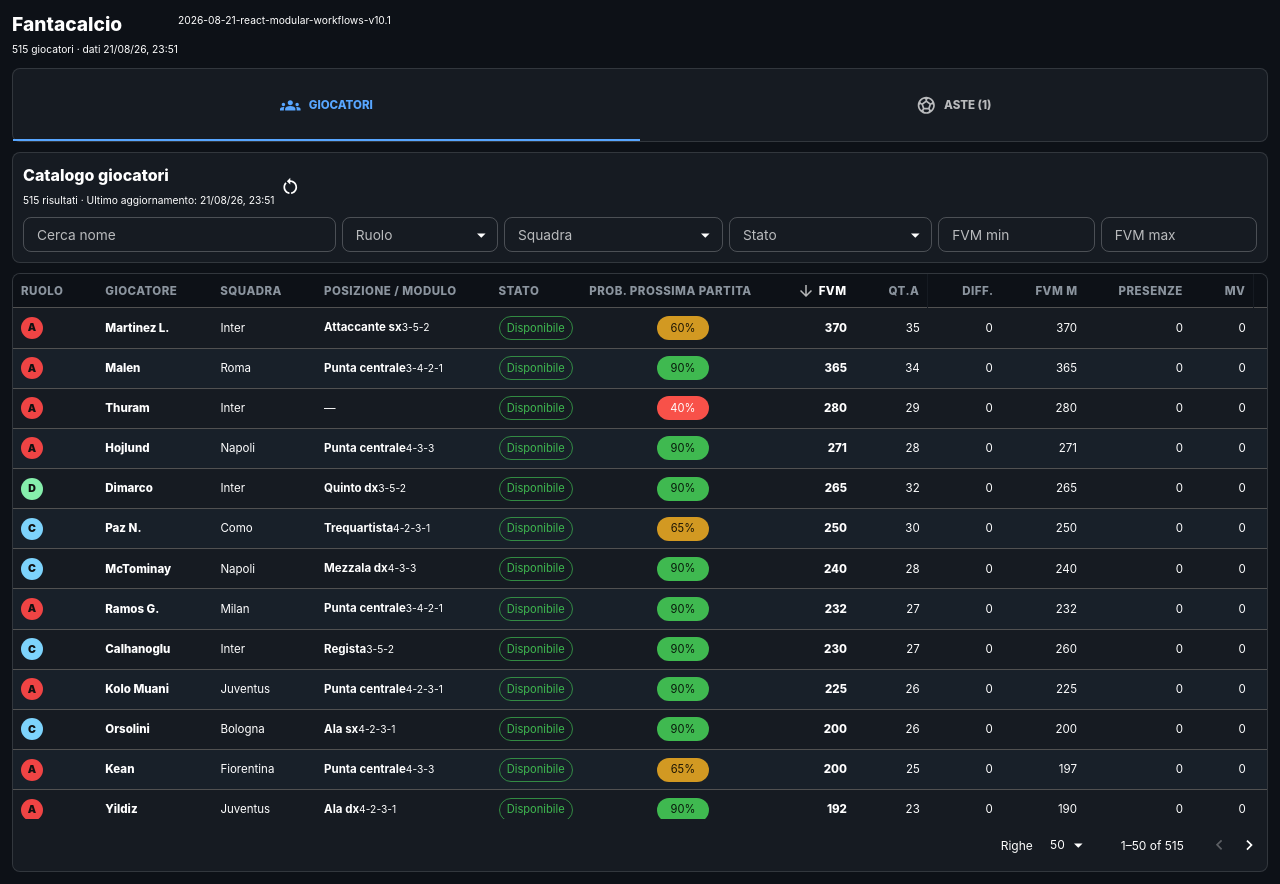
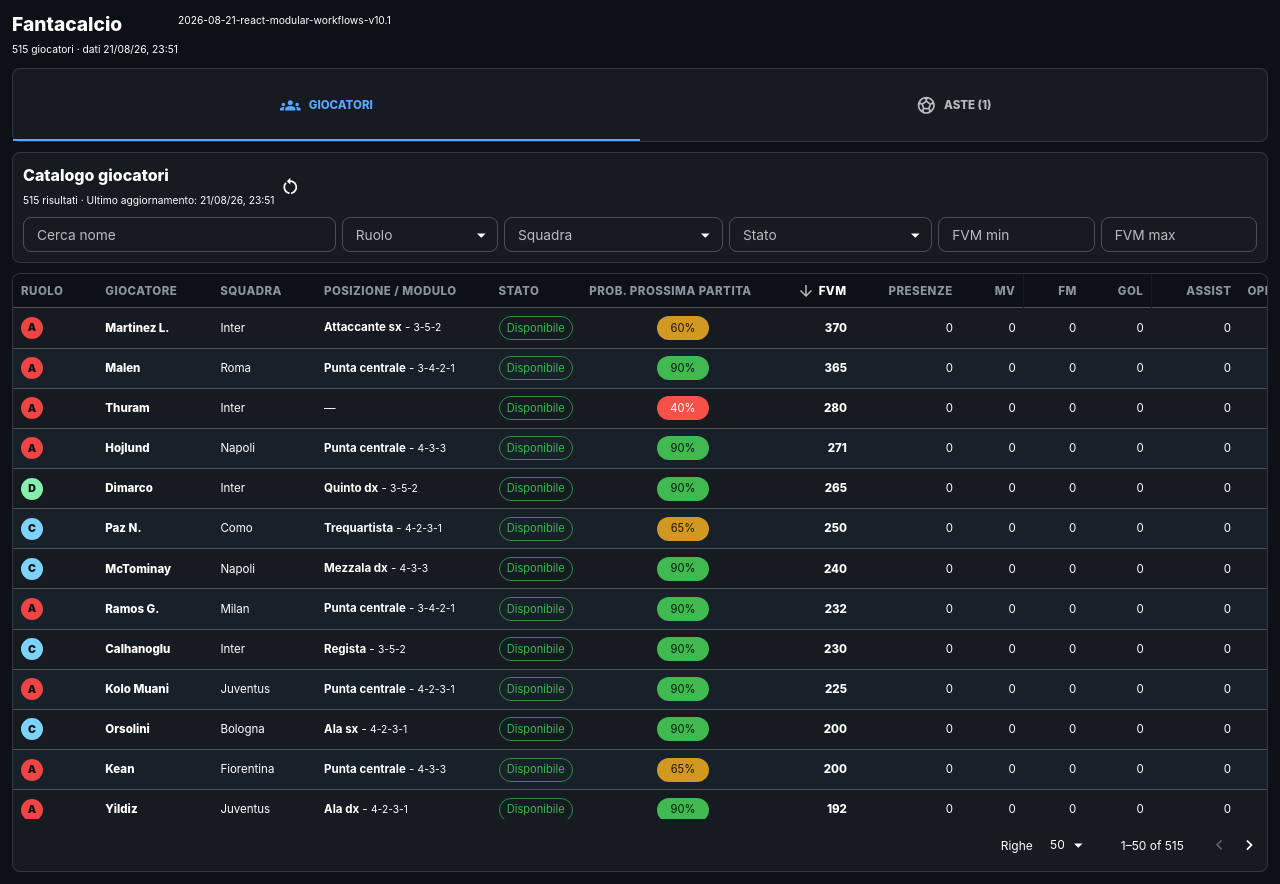
Before and after one commit to robertonav20/fantaasta, a React (Vite) app: page / in a window 1280 px wide. Built offline with nearby package versions, Linux system fonts and the light colour scheme.

Commit message:
migliorato design e spazi

```diff
--- a/src/components/AuctionPanel.jsx
+++ b/src/components/AuctionPanel.jsx
@@ -1,5 +1,5 @@
 import { useEffect, useMemo, useState } from 'react';
-import { Box, ButtonGroup, Chip, IconButton, Stack, TextField, Tooltip, Typography } from '@mui/material';
+import { Box, ButtonGroup, Chip, IconButton, InputAdornment, Paper, Stack, TextField, Tooltip, Typography } from '@mui/material';
 import UndoIcon from '@mui/icons-material/Undo';
 import RedoIcon from '@mui/icons-material/Redo';
 import SettingsIcon from '@mui/icons-material/Settings';
@@ -49,29 +49,47 @@
 
   return (
     <Stack spacing={1.1}>
-      <Stack direction={{ xs: 'column', sm: 'row' }} justifyContent="space-between" alignItems={{ xs: 'stretch', sm: 'center' }} gap={1}>
-        <Box>
-          <Typography variant="h5">{auction.name}</Typography>
-          <Typography variant="caption" color="text.secondary">Dati catalogo: {catalogUpdatedAt || '—'}{auction.historyId ? ' · collegata allo storico' : ''}</Typography>
+      <Paper variant="outlined" sx={{ px: { xs: .75, sm: 1 }, py: .65 }}>
+        <Stack direction="row" justifyContent="space-between" alignItems="center" gap={.75} flexWrap="wrap">
+          <Box sx={{ minWidth: 0, flex: '1 1 220px' }}>
+            <Stack direction="row" alignItems="baseline" spacing={.75} flexWrap="wrap">
+              <Typography variant="h6" noWrap>{auction.name}</Typography>
+              <Typography variant="caption" color="text.secondary" noWrap>
+                Catalogo {catalogUpdatedAt || '—'}{auction.historyId ? ' · storico' : ''}
+              </Typography>
+            </Stack>
           </Box>
-        <Stack direction="row" gap={.75} alignItems="center" flexWrap="wrap">
+
+          <Stack direction="row" gap={.5} alignItems="center" sx={{ ml: 'auto' }}>
+            <Tooltip title={Number(budgetInput || 0) < allocatedBudget ? 'Budget inferiore alla somma dei reparti' : 'Budget totale'}>
               <TextField
                 size="small"
                 type="number"
-            label="Budget totale"
                 value={budgetInput}
                 error={Number(budgetInput || 0) < allocatedBudget}
-            helperText={Number(budgetInput || 0) < allocatedBudget ? 'Inferiore ai reparti' : ' '}
                 onChange={(event) => setBudgetInput(event.target.value)}
                 onBlur={() => {
                   const value = Number(budgetInput || 0);
                   if (value >= allocatedBudget) onMutate((next) => { next.totalBudget = value; });
                   else setBudgetInput(String(state.totalBudget));
                 }}
-            sx={{ width: 120, '& .MuiFormHelperText-root': { m: 0, fontSize: '0.58rem', textAlign: 'center' } }}
-            inputProps={{ style: { textAlign: 'center' } }}
+                slotProps={{
+                  htmlInput: { style: { textAlign: 'center', padding: '5px 26px 5px 8px' } },
+                  input: { endAdornment: <InputAdornment position="end">cr</InputAdornment> },
+                }}
+                sx={{ width: 104, '& .MuiInputAdornment-root': { ml: -.25 }, '& .MuiInputAdornment-root .MuiTypography-root': { fontSize: '.65rem', color: 'text.secondary' } }}
               />
-          <ButtonGroup variant="outlined">
+            </Tooltip>
+
+            <ButtonGroup
+              variant="outlined"
+              size="small"
+              sx={{
+                bgcolor: 'background.default',
+                '& .MuiIconButton-root': { borderRadius: 0, p: .55, width: 30, height: 30 },
+                '& .MuiSvgIcon-root': { fontSize: 17 },
+              }}
+            >
               <Tooltip title="Undo"><span><IconButton disabled={!canUndo} onClick={onUndo}><UndoIcon /></IconButton></span></Tooltip>
               <Tooltip title="Redo"><span><IconButton disabled={!canRedo} onClick={onRedo}><RedoIcon /></IconButton></span></Tooltip>
               <Tooltip title="Configura"><IconButton onClick={() => setConfigOpen(true)}><SettingsIcon /></IconButton></Tooltip>
@@ -80,6 +98,7 @@
             </ButtonGroup>
           </Stack>
         </Stack>
+      </Paper>
 
       <AuctionSummary state={state} catalog={catalog} metrics={metrics} />
       <AuctionTable state={state} catalog={catalog} metrics={metrics} onPatchSlot={patchSlot} onShowPlayer={setInfoPlayer} />
--- a/src/components/AuctionTabs.jsx
+++ b/src/components/AuctionTabs.jsx
@@ -4,20 +4,19 @@
 
 export default function AuctionTabs({ auctions, activeAuctionId, onSelect, onAdd, onClose }) {
   return (
-    <Paper variant="outlined" sx={{ display: 'flex', alignItems: 'center', overflow: 'hidden' }}>
-      <Tabs value={activeAuctionId} onChange={(_, value) => onSelect(value)} variant="scrollable" scrollButtons="auto" sx={{ flex: 1, minWidth: 0 }}>
+    <Paper variant="outlined" sx={{ display: 'flex', alignItems: 'center', overflow: 'hidden', minHeight: 36 }}>
+      <Tabs value={activeAuctionId} onChange={(_, value) => onSelect(value)} variant="scrollable" scrollButtons="auto" sx={{ flex: 1, minWidth: 0, minHeight: 36, '& .MuiTab-root': { minHeight: 36, py: .35, px: 1 } }}>
         {auctions.map((auction) => (
           <Tab key={auction.id} value={auction.id} label={
             <Stack direction="row" alignItems="center" spacing={.25}>
               <span>{auction.name}</span>
-              {auction.historyId && <span style={{ width: 6, height: 6, borderRadius: '50%', background: 'currentColor', opacity: .8 }} />}
               <Tooltip title="Chiudi asta"><IconButton component="span" size="small" onClick={(event) => { event.preventDefault(); event.stopPropagation(); onClose(auction.id); }} sx={{ p: .15 }}><CloseIcon sx={{ fontSize: 14 }} /></IconButton></Tooltip>
             </Stack>
           } />
         ))}
       </Tabs>
       <Divider orientation="vertical" flexItem />
-      <Tooltip title="Nuova asta"><IconButton onClick={onAdd} sx={{ mx: .5 }}><AddIcon /></IconButton></Tooltip>
+      <Tooltip title="Nuova asta"><IconButton onClick={onAdd} sx={{ mx: .25, p: .65 }}><AddIcon /></IconButton></Tooltip>
     </Paper>
   );
 }
--- a/src/components/PlayerTable.jsx
+++ b/src/components/PlayerTable.jsx
@@ -68,7 +68,7 @@
 
 const columns = [
   ['role', 'Ruolo'], ['name', 'Giocatore'], ['team', 'Squadra'], ['tacticalRole', 'Posizione / modulo'], ['injury', 'Stato'],
-  ['playProbability', 'Prob. prossima partita'], ['fvm', 'FVM'], ['quote', 'Qt.A'], ['diff', 'Diff.'], ['fvmM', 'FVM M'],
+  ['playProbability', 'Prob. prossima partita'], ['fvm', 'FVM'],
   ['presenze', 'Presenze'], ['mv', 'MV'], ['fm', 'FM'], ['gol', 'Gol'], ['assist', 'Assist'],
 ];
 
@@ -89,9 +89,6 @@
     injury: player.injury || {},
     playProbability: player.availability?.titolarita ?? null,
     fvm: Number(player.fvm || 0),
-    quote: player.info?.['Qt.A'] ?? null,
-    diff: player.info?.['Diff.'] ?? null,
-    fvmM: player.info?.['FVM M'] ?? null,
     presenze: statFor(player, 'Pv'),
     mv: statFor(player, 'Mv'),
     fm: statFor(player, 'Fm'),
@@ -155,9 +152,9 @@
 
       <Paper variant="outlined" sx={{ overflow: 'hidden' }}>
         <TableContainer sx={{ overflowX: 'auto', maxHeight: 'calc(100vh - 255px)' }}>
-          <Table stickyHeader size="small" sx={{ minWidth: 1450 }}>
+          <Table stickyHeader size="small" sx={{ minWidth: 1120 }}>
             <TableHead><TableRow>
-              {columns.map(([key, label]) => <TableCell key={key} align={['fvm','quote','diff','fvmM','presenze','mv','fm','gol','assist'].includes(key) ? 'right' : 'left'}><TableSortLabel active={sort.key === key} direction={sort.key === key ? sort.dir : 'asc'} onClick={() => toggleSort(key)}>{label}</TableSortLabel></TableCell>)}
+              {columns.map(([key, label]) => <TableCell key={key} align={['fvm','presenze','mv','fm','gol','assist'].includes(key) ? 'right' : 'left'}><TableSortLabel active={sort.key === key} direction={sort.key === key ? sort.dir : 'asc'} onClick={() => toggleSort(key)}>{label}</TableSortLabel></TableCell>)}
               <TableCell align="center">Operazioni</TableCell>
             </TableRow></TableHead>
             <TableBody>
@@ -166,13 +163,10 @@
                   <TableCell><RoleBadge role={row.role} /></TableCell>
                   <TableCell sx={{ fontWeight: 800 }}>{row.name}</TableCell>
                   <TableCell>{row.team}</TableCell>
-                  <TableCell>{row.tacticalRole ? <Box><b>{row.tacticalRole}</b><Typography variant="caption" display="block" color="text.secondary">{row.formation || '—'}</Typography></Box> : '—'}</TableCell>
+                  <TableCell>{row.tacticalRole ? <Box><b>{row.tacticalRole}</b> - <Typography variant="caption" display="block" color="text.secondary">{row.formation || '—'}</Typography></Box> : '—'}</TableCell>
                   <TableCell><InjuryStatusChip injury={row.injury} /></TableCell>
                   <TableCell align="center">{probabilityChip(row.playProbability)}</TableCell>
                   <TableCell align="right" sx={{ fontWeight: 800 }}>{money(row.fvm)}</TableCell>
-                  <TableCell align="right">{number(row.quote)}</TableCell>
-                  <TableCell align="right">{number(row.diff)}</TableCell>
-                  <TableCell align="right">{number(row.fvmM)}</TableCell>
                   <TableCell align="right">{number(row.presenze)}</TableCell>
                   <TableCell align="right">{number(row.mv)}</TableCell>
                   <TableCell align="right">{number(row.fm)}</TableCell>
```
Lines whose indentation alone changed are shown as unchanged.
